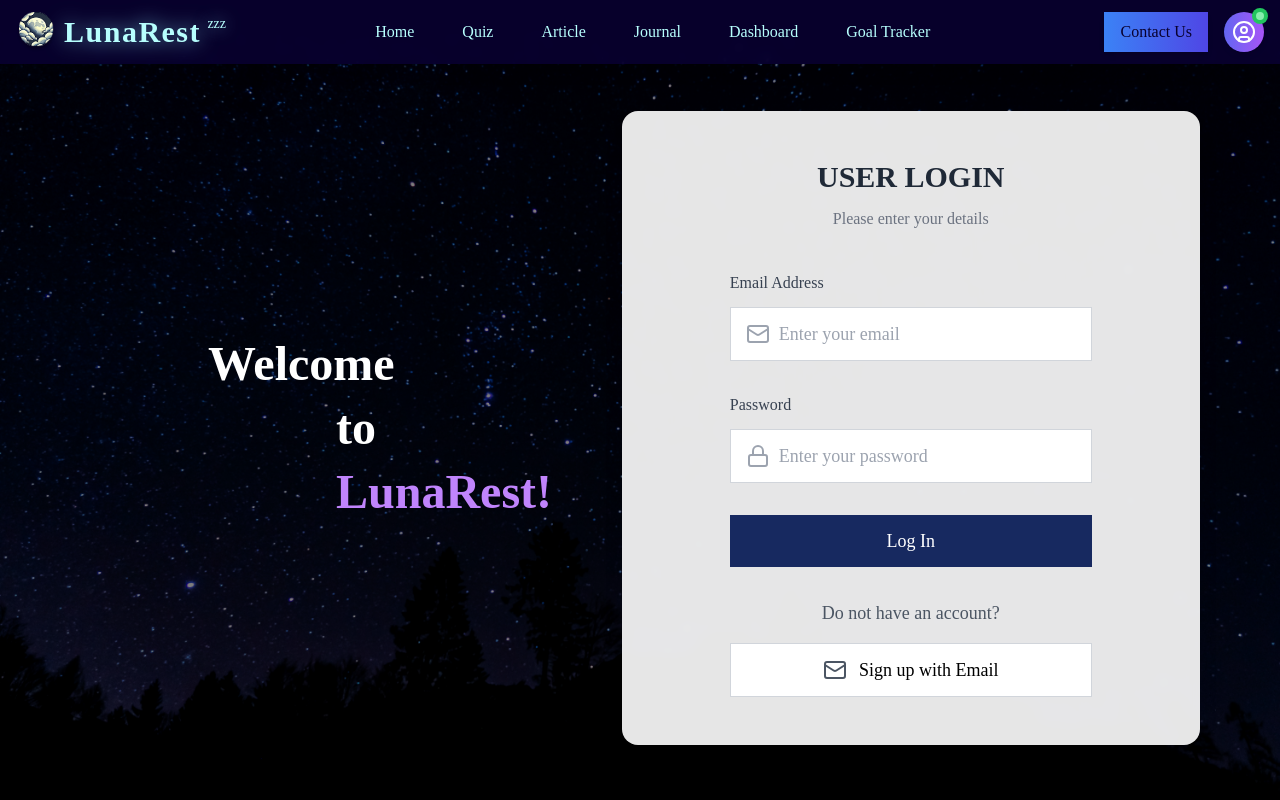
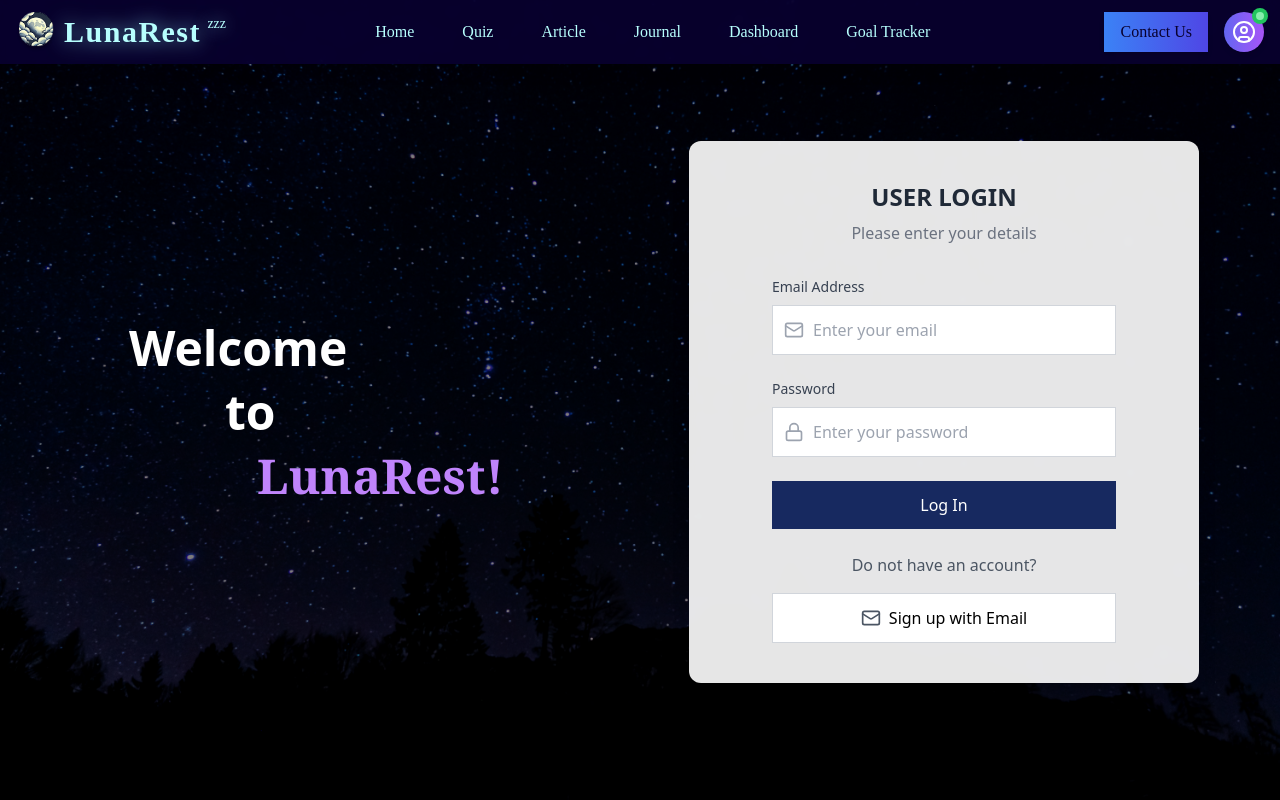
Before and after one commit to rusirasandul/LunaRest-, a React (Vite) app in the folder vite-project/: page /login in a window 1280 px wide. Shown: the top 800 px of the page. Built offline with nearby package versions, Linux system fonts and the light colour scheme; no server answers.

Commit message:
Updated LoginPage.jsx

```diff
--- a/vite-project/src/pages/LoginPage.jsx
+++ b/vite-project/src/pages/LoginPage.jsx
@@ -65,7 +65,7 @@ const LoginPage = () => {
     };
 
     return (
-        <div className="relative min-h-screen flex items-center mt-7">
+        <div className="relative min-h-screen flex items-center justify-center pt-10 md:pt-10 sm:pt-24 xs:pt-28 pb-8 px-4">
             {/* Full screen background image */}
             <img
                 src={log1}
@@ -76,76 +76,82 @@ const LoginPage = () => {
             <div className="absolute inset-0 bg-black bg-opacity-50"></div>
 
             {/* Content container */}
-            <div className="relative w-full flex flex-col lg:flex-row justify-center items-center px-4 sm:px-8 lg:px-20">
-                {/* Left side text - shown on all screens */}
-                <div className="w-full lg:w-1/2 mb-8 lg:mb-0 text-center lg:text-left lg:pl-32">
-                    <div className="flex flex-col items-center lg:items-start gap-2">
-                        <span className="text-3xl sm:text-4xl lg:text-5xl font-bold text-white">Welcome</span>
-                        <span className="text-3xl sm:text-4xl lg:text-5xl font-bold text-white
-                            ml-8 sm:ml-16 lg:ml-32 my-2">to</span>
-                        <span className="text-3xl sm:text-4xl lg:text-5xl font-bold text-purple-400
-                            ml-16 sm:ml-24 lg:ml-32">LunaRest!</span>
+            <div className="relative w-full max-w-6xl flex flex-col lg:flex-row justify-center items-center gap-8 sm:mt-4">
+                {/* Left side text */}
+                <div className="w-full lg:w-1/2 mb-6 lg:mb-0 text-center lg:text-left lg:pl-12">
+                    {/* Mobile view - single line */}
+                    <div className="flex lg:hidden justify-center">
+                        <h1 className="text-2xl sm:text-3xl font-bold text-white font-sans">
+                            Welcome to <span className="text-purple-400 font-serif">LunaRest!</span>
+                        </h1>
+                    </div>
+
+                    {/* Desktop view - staggered lines */}
+                    <div className="hidden lg:flex flex-col items-start gap-2">
+                        <span className="text-4xl lg:text-5xl font-bold text-white font-sans">Welcome</span>
+                        <span className="text-4xl lg:text-5xl font-bold text-white font-sans ml-16 lg:ml-24 my-2">to</span>
+                        <span className="text-4xl lg:text-5xl font-bold text-purple-400 font-serif ml-24 lg:ml-32">LunaRest!</span>
                     </div>
                 </div>
 
-                {/* Right side login form */}
-                <div className="w-full sm:w-[450px] lg:w-[600px] p-6 sm:p-8 lg:p-12
-                        bg-white/90 backdrop-blur-sm rounded-2xl shadow-xl">
-                    <div className="text-center mb-6 sm:mb-8 lg:mb-10">
-                        <h2 className="text-2xl sm:text-3xl font-bold text-gray-800">USER LOGIN</h2>
-                        <p className="text-gray-500 mt-2 sm:mt-3 text-base sm:text-1lg">Please enter your details</p>
+                {/* Right side login form - increased height with same width */}
+                <div className="w-full sm:w-[450px] lg:w-[510px] p-8 sm:p-10
+                        bg-white/90 backdrop-blur-sm rounded-xl shadow-xl">
+                    <div className="text-center mb-8">
+                        <h2 className="text-2xl font-bold text-gray-800 font-sans">USER LOGIN</h2>
+                        <p className="text-gray-500 mt-2 text-base font-sans">Please enter your details</p>
                     </div>
 
                     {message && (
-                        <div className="mb-4 p-3 bg-green-100 border border-green-400 text-green-700 rounded">
+                        <div className="mb-5 p-3 bg-green-100 border border-green-400 text-green-700 rounded text-sm font-sans">
                             {message}
                         </div>
                     )}
 
                     {error && (
-                        <div className="mb-4 p-3 bg-red-100 border border-red-400 text-red-700 rounded">
+                        <div className="mb-5 p-3 bg-red-100 border border-red-400 text-red-700 rounded text-sm font-sans">
                             {error}
                         </div>
                     )}
 
-                    <form className="space-y-6 sm:space-y-8 flex flex-col items-center" onSubmit={handleSubmit}>
-                        <div className="space-y-2 sm:space-y-3 w-full sm:w-3/4">
-                            <label className="block text-sm sm:text-base font-medium text-gray-700">
+                    <form className="space-y-6 flex flex-col items-center" onSubmit={handleSubmit}>
+                        <div className="space-y-2 w-full sm:w-4/5">
+                            <label className="block text-sm font-medium text-gray-700 font-sans">
                                 Email Address
                             </label>
                             <div className="relative">
-                                <div className="absolute inset-y-0 left-0 pl-3 sm:pl-4 flex items-center pointer-events-none">
-                                    <Mail className="h-5 w-5 sm:h-6 sm:w-6 text-gray-400" />
+                                <div className="absolute inset-y-0 left-0 pl-3 flex items-center pointer-events-none">
+                                    <Mail className="h-5 w-5 text-gray-400" />
                                 </div>
                                 <input
                                     type="email"
                                     name="email"
                                     value={formData.email}
                                     onChange={handleChange}
-                                    className="block w-full pl-10 sm:pl-12 pr-4 py-2.5 sm:py-3
-                                    text-base sm:text-lg border border-gray-300 rounded-lg
-                                    focus:ring-2 focus:ring-blue-500 focus:border-blue-500 bg-white"
+                                    className="block w-full pl-10 pr-3 py-3
+                                    text-base border border-gray-300 rounded-lg
+                                    focus:ring-2 focus:ring-blue-500 focus:border-blue-500 bg-white font-sans"
                                     placeholder="Enter your email"
                                 />
                             </div>
                         </div>
 
-                        <div className="space-y-2 sm:space-y-3 w-full sm:w-3/4">
-                            <label className="block text-sm sm:text-base font-medium text-gray-700">
+                        <div className="space-y-2 w-full sm:w-4/5">
+                            <label className="block text-sm font-medium text-gray-700 font-sans">
                                 Password
                             </label>
                             <div className="relative">
-                                <div className="absolute inset-y-0 left-0 pl-3 sm:pl-4 flex items-center pointer-events-none">
-                                    <Lock className="h-5 w-5 sm:h-6 sm:w-6 text-gray-400" />
+                                <div className="absolute inset-y-0 left-0 pl-3 flex items-center pointer-events-none">
+                                    <Lock className="h-5 w-5 text-gray-400" />
                                 </div>
                                 <input
                                     type="password"
                                     name="password"
                                     value={formData.password}
                                     onChange={handleChange}
-                                    className="block w-full pl-10 sm:pl-12 pr-4 py-2.5 sm:py-3
-                                    text-base sm:text-lg border border-gray-300 rounded-lg
-                                    focus:ring-2 focus:ring-blue-500 focus:border-blue-500 bg-white"
+                                    className="block w-full pl-10 pr-3 py-3
+                                    text-base border border-gray-300 rounded-lg
+                                    focus:ring-2 focus:ring-blue-500 focus:border-blue-500 bg-white font-sans"
                                     placeholder="Enter your password"
                                 />
                             </div>
@@ -154,24 +160,24 @@ const LoginPage = () => {
                         <button
                             type="submit"
                             disabled={loading}
-                            className={`w-full sm:w-3/4 ${loading ? 'bg-gray-400' : 'bg-[#172960] hover:bg-blue-700'}
-                            text-white py-2.5 sm:py-3 px-4 text-base sm:text-lg rounded-lg transition duration-200`}
+                            className={`w-full sm:w-4/5 ${loading ? 'bg-gray-400' : 'bg-[#172960] hover:bg-blue-700'}
+                            text-white py-3 px-4 text-base rounded-lg transition duration-200 font-sans`}
                         >
                             {loading ? 'Logging in...' : 'Log In'}
                         </button>
 
-                        <div className="text-center w-full sm:w-3/4">
-                            <p className="text-gray-600 text-base sm:text-lg">Do not have an account?</p>
+                        <div className="text-center w-full sm:w-4/5 mt-2">
+                            <p className="text-gray-600 text-base font-sans">Do not have an account?</p>
 
                             <button
                                 type="button"
                                 onClick={handleSignupRedirect}
-                                className="mt-3 sm:mt-4 w-full flex items-center justify-center
-                                gap-2 sm:gap-3 border border-gray-300 rounded-lg
-                                py-2.5 sm:py-3 px-4 hover:bg-gray-50
-                                transition duration-200 bg-white text-base sm:text-lg"
+                                className="mt-4 w-full flex items-center justify-center
+                                gap-2 border border-gray-300 rounded-lg
+                                py-3 px-4 hover:bg-gray-50
+                                transition duration-200 bg-white text-base font-sans"
                             >
-                                <Mail className="h-5 w-5 sm:h-6 sm:w-6 text-gray-600" />
+                                <Mail className="h-5 w-5 text-gray-600" />
                                 Sign up with Email
                             </button>
                         </div>
```
